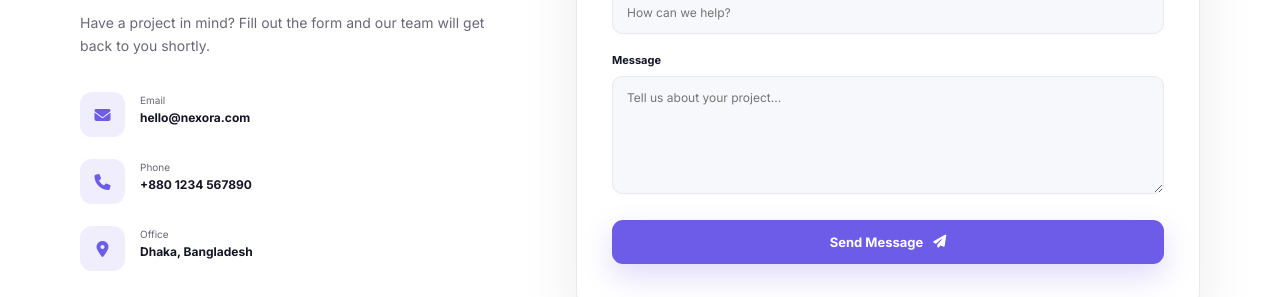
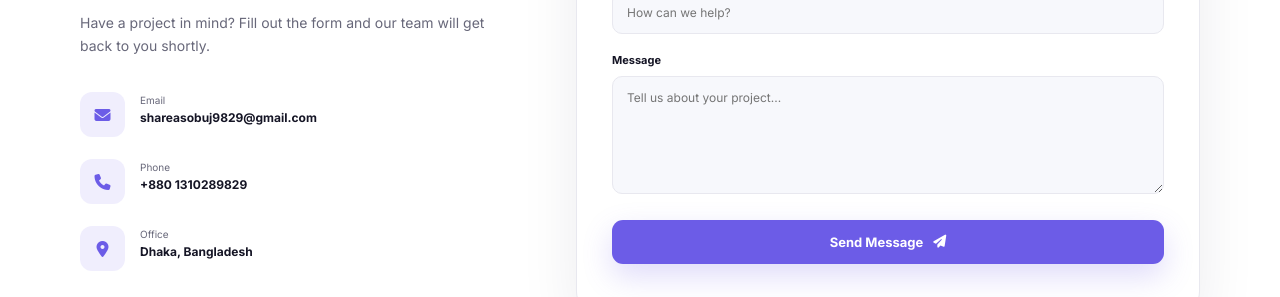
Before and after one commit to shareasobuj/Nex-ora, a plain HTML site: page index.html in a window 1280 px wide. Shown: the part 4197-4494 px from the top of the page. Drawn offline with Linux system fonts and the light colour scheme.

Commit message:
Update index.html

```diff
--- a/index.html
+++ b/index.html
@@ -614,7 +614,7 @@
 
                     <div>
                         <span>Email</span>
-                        <strong>hello@nexora.com</strong>
+                        <strong>shareasobuj9829@gmail.com</strong>
                     </div>
 
                 </div>
@@ -628,7 +628,7 @@
 
                     <div>
                         <span>Phone</span>
-                        <strong>+880 1234 567890</strong>
+                        <strong>+880 1310289829</strong>
                     </div>
 
                 </div>
```
